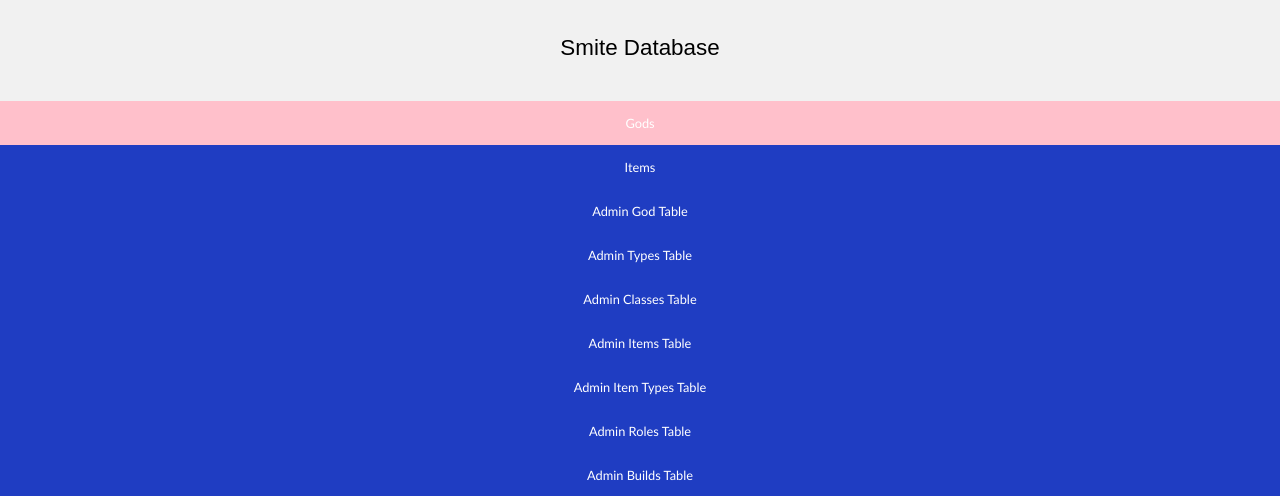
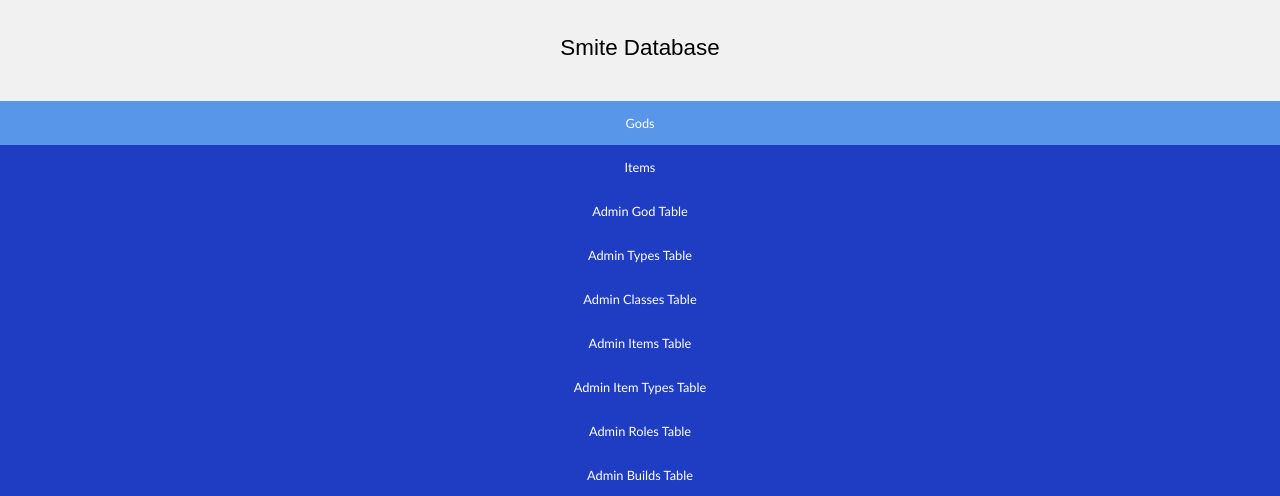
Before and after one commit to mbaiza27/CS340SMITEProject, a Flask app: page / in a window 1280 px wide, with the pointer over the restyled element. Shown: the top 496 px of the page. Run offline with Flask 2, Linux system fonts and the light colour scheme; parts of the project's set-up code (start-up, migrations or seed data) failed here and were passed over.

Commit message:
Changed styling

```diff
--- a/static/css/styleTemplate.css
+++ b/static/css/styleTemplate.css
@@ -52,7 +52,7 @@
 }
 
 li a:hover {
-  background-color: #FFC0CB;
+  background-color: #5796e9;
 }
 
 /* header */
```
